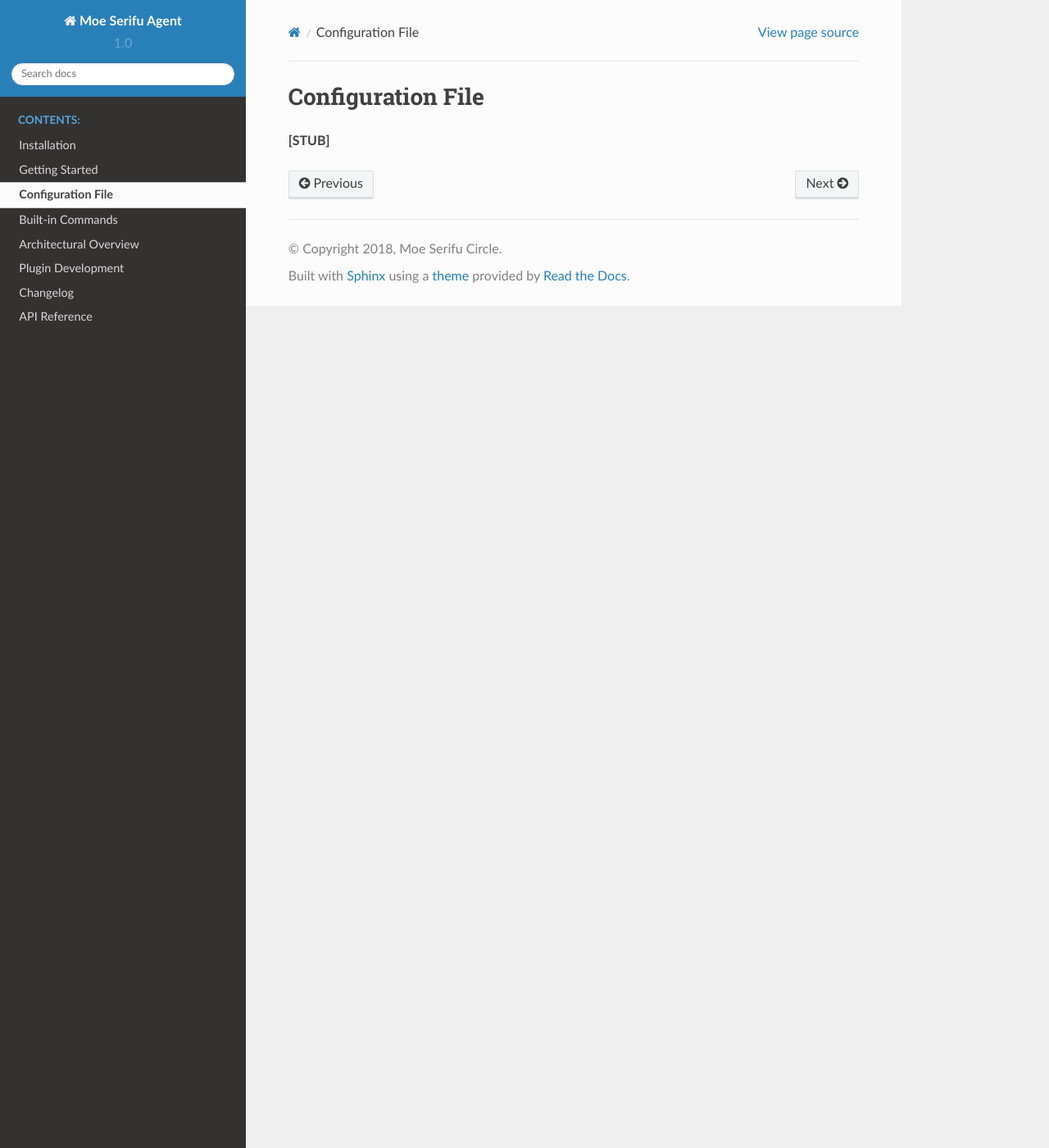
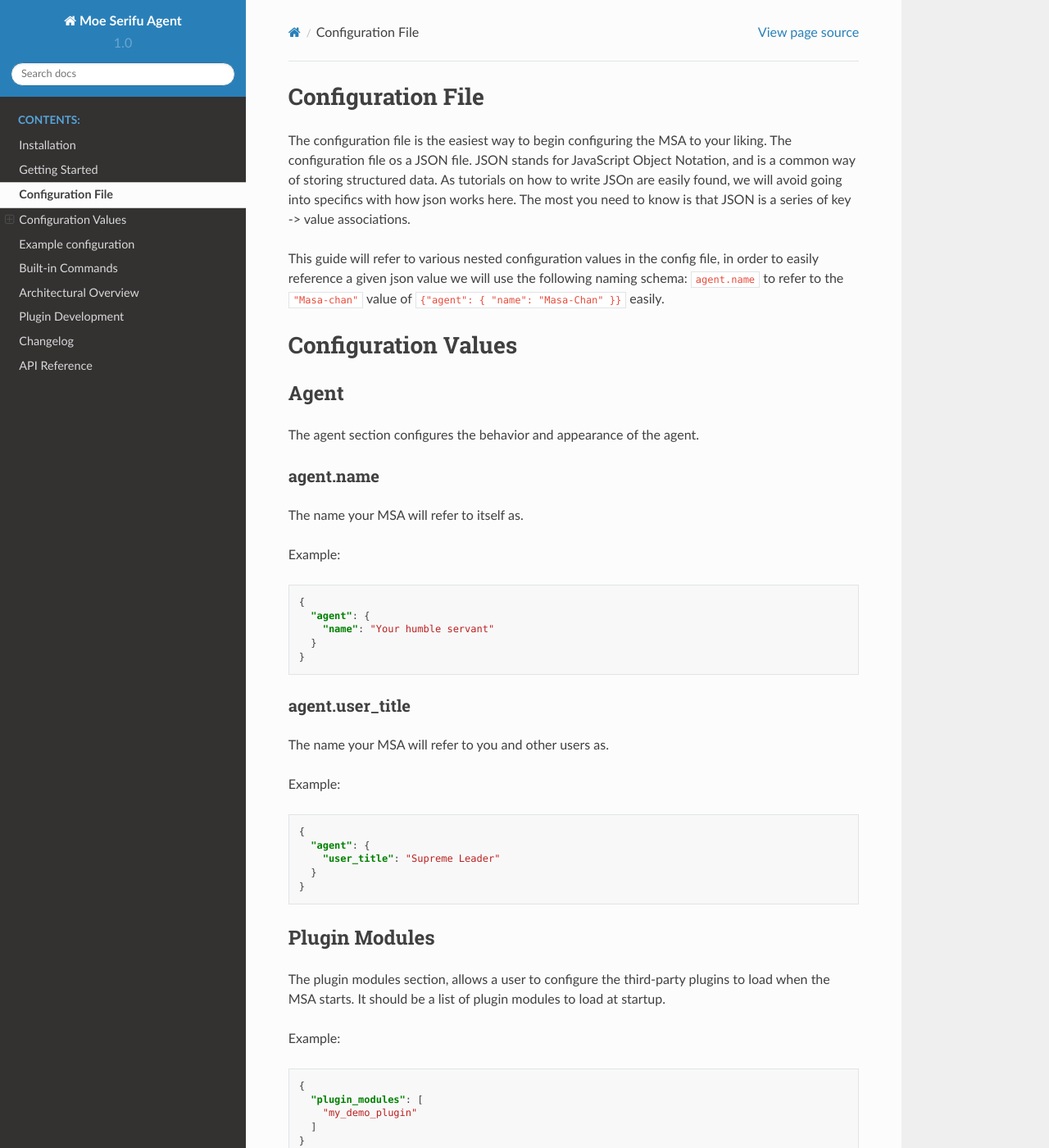
Before and after one commit to moe-serifu-circle/moe-serifu-agent, a Sphinx documentation site: the page built from python/sphinx/configuration.md, in a window 1280 px wide and 1400 px high. Shown: the whole window at 82% size. Built offline with Sphinx 7.4.7 and the Read the Docs theme 2.0.0, drawn with Linux system fonts in a browser that asks for light colours; pages that are not in the unit, such as notebooks, are missing from menus; some of the changed text lies outside the part shown.

Commit message:
Adds comments.

````diff
--- a/python/sphinx/configuration.md
+++ b/python/sphinx/configuration.md
@@ -1,3 +1,138 @@
 # Configuration File
 
-**[STUB]**
+The configuration file is the easiest way to begin configuring the MSA to your liking. The configuration file os a JSON
+file. JSON stands for JavaScript Object Notation, and is a common way of storing structured data. As tutorials on
+how to write JSOn are easily found, we will avoid going into specifics with how json works here. The most you need to
+know is that JSON is a series of key -> value associations.
+
+This guide will refer to various nested configuration values in the config file, in order to easily reference a given
+json value we will use the following naming schema: `agent.name` to refer to the `"Masa-chan"` value of
+`{"agent": { "name": "Masa-Chan" }}` easily.
+
+# Configuration Values
+
+## Agent
+The agent section configures the behavior and appearance of the agent.
+
+### agent.name
+The name your MSA will refer to itself as.
+
+Example:
+```json
+{
+  "agent": {
+    "name": "Your humble servant"
+  }
+}
+```
+
+### agent.user_title
+The name your MSA will refer to you and other users as.
+
+Example:
+```json
+{
+  "agent": {
+    "user_title": "Supreme Leader"
+  }
+}
+```
+
+## Plugin Modules
+The plugin modules section, allows a user to configure the third-party plugins to load when the MSA starts. It should
+be a list of plugin modules to load at startup.
+
+Example:
+```json
+{
+  "plugin_modules": [
+    "my_demo_plugin"
+  ]
+}
+```
+
+
+## Module Config
+The module config section should be a mapping of module name to JSON object. The JSON object should be configuration
+values that will be passed to the module to modify its behavior.
+
+Example:
+```json
+{
+  "module_config": {
+    "my_demo_plugin": {
+      "my_demo_message": "hello world"
+    }
+  }
+}
+```
+
+## Logging
+The logging section, allows you to configure how the MSA will record information about how well the MSA is running,
+most notably, recording any errors that are encountered.
+
+### logging.global_log_level
+Sets the global log level. Must be one of "error", "warn", "info", or "debug". The global
+log level defines how verbose all modules should be with their logging.
+
+Example:
+```json
+{
+  "logging": {
+    "global_log_level": "info"
+  }
+}
+```
+
+### logging.log_file_location
+The file that the logging output is written to.
+Example:
+```json
+{
+  "logging": {
+    "log_file_location": "my_custom_file.log"
+  }
+}
+```
+
+### logging.granular_log_levels
+A module to log level mapping that overrides `logging.global_log_level` setting for that module. This can be used to
+increase logging or suppress a module that is logging too much unneeded information. Log level values must be one of
+"error", "warn", "info", or "debug".
+
+Example:
+```json
+{
+  "logging": {
+    "granular_log_levels": [
+      { "namespace": "echo", "log_level": "debug"},
+      { "namespace": "command_registry", "log_level": "error"}
+  }
+}
+```
+
+# Example configuration
+```json
+{
+   "agent": {
+       "name": "Masa-chan",
+       "user_title": "Onee-chan"
+   },
+  "plugin_modules": [
+
+  ],
+
+  "module_config": {
+
+  },
+
+  "logging": {
+    "global_log_level": "info",
+    "log_file_location": "msa.log",
+    "granular_log_levels": [
+      { "namespace": "echo", "log_level": "debug"},
+      { "namespace": "command_registry", "log_level": "error"}
+    ]
+  }
+}
+```
````
